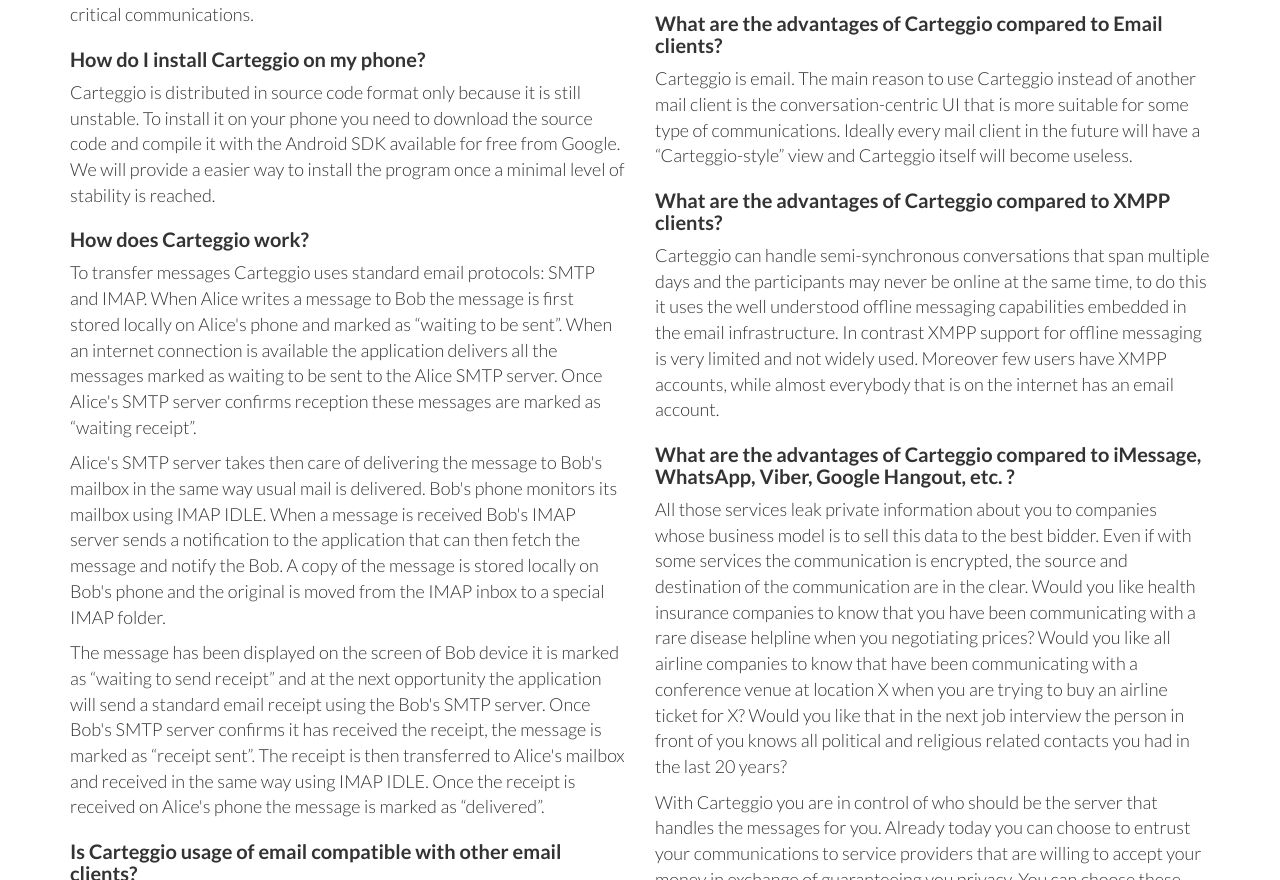
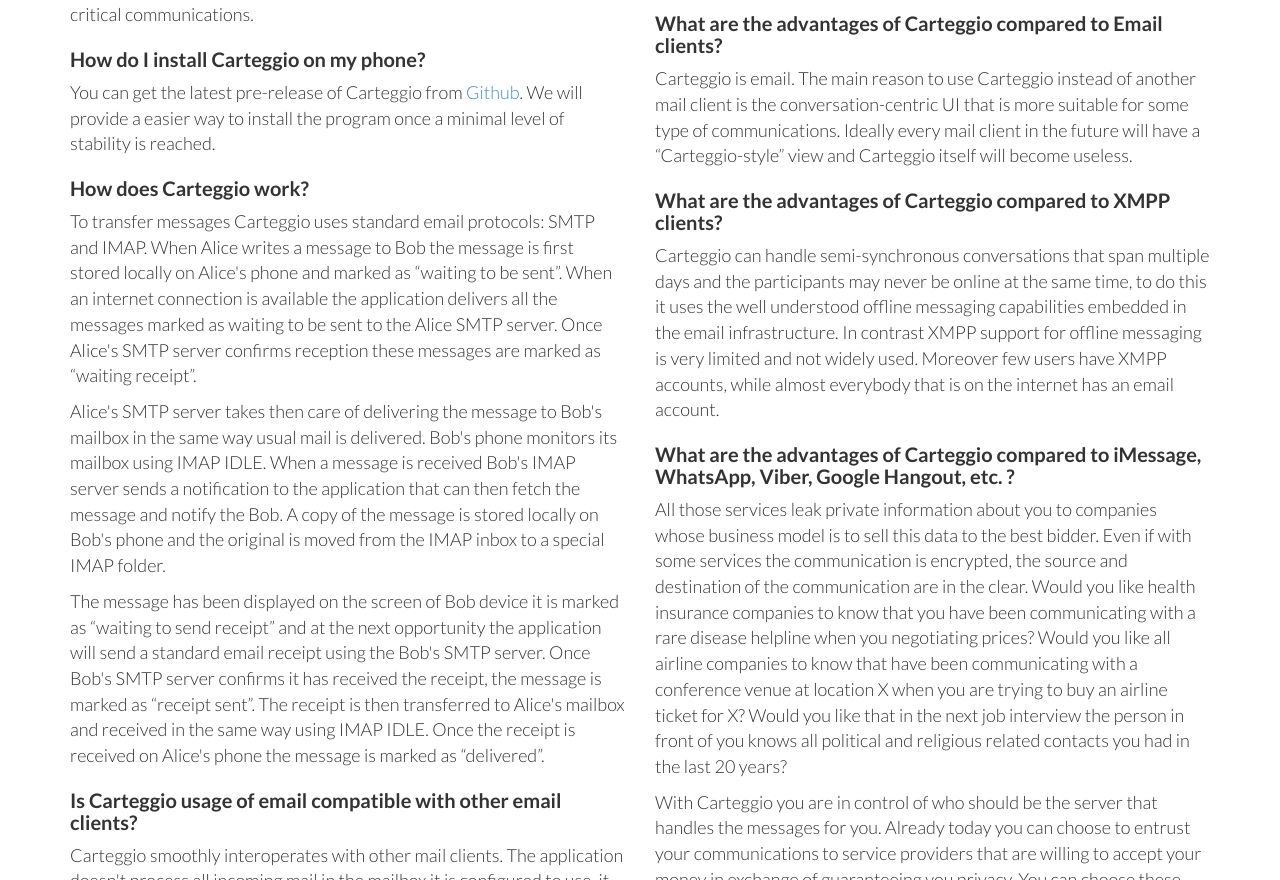
Before and after one commit to carteggio/carteggio.github.io, a plain HTML site: page index.html in a window 1280 px wide. Shown: the part 2405-3285 px from the top of the page. Drawn offline with Linux system fonts and the light colour scheme.

Commit message:
Added link to releases download

```diff
--- a/index.html
+++ b/index.html
@@ -132,7 +132,7 @@
 <h3>How do I install Carteggio on my phone?</h3>
 
 
-<p>Carteggio is distributed in source code format only because it is still unstable. To install it on your phone you need to download the source code and compile it with the Android SDK available for free from Google. We will provide a easier way to install the program once a minimal level of stability is reached.</p>
+<p>You can get the latest pre-release of Carteggio from <a href="https://github.com/carteggio/carteggio/releases">Github</a>. We will provide a easier way to install the program once a minimal level of stability is reached.</p>
 
 <h3>How does Carteggio work?</h3>
 
```
